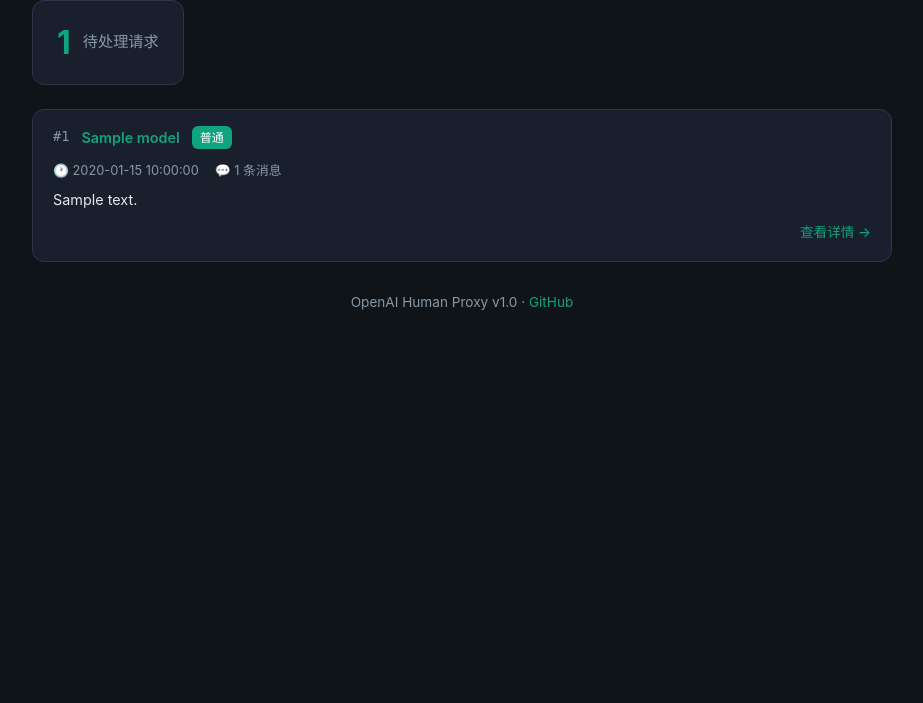
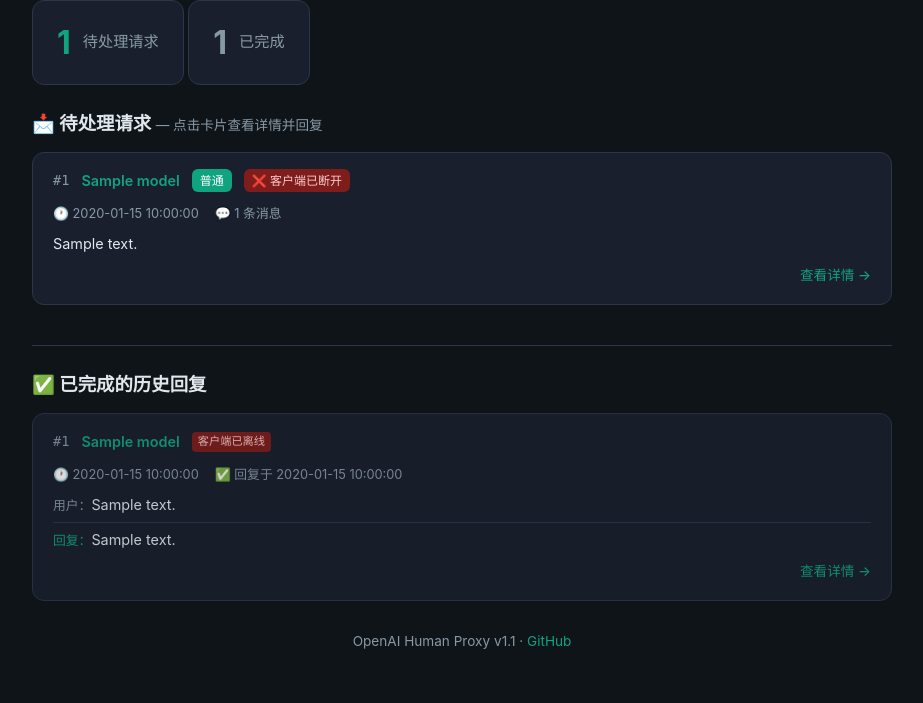
Before and after one commit to alone8198/openai-human-proxy, a FastAPI app: template templates/dashboard.html in a window 1280 px wide. Shown: the part 174-877 px from the top of the page, without its empty margins (178-1101 px from the left). Before the commit the page ends 484 px from the top, so only its background shows below. Run offline with FastAPI, Linux system fonts and the light colour scheme; the template is opened without the code that fills it: most values are stand-ins (such as "Sample title", 1, 10 or a date in 2020).

Commit message:
fix: 客户端断开后请求不再消失 + SSE 心跳保活
修复了两个 Bug：

Bug 1：客户端断开后请求从后台自动删除，人类来不及回复
- 改用 _cleanup_request() 有条件清理
- 只有在人类回复后才归档到 completed_requests
- 客户端断开但未回复的请求继续保留在后台，可继续操作
- 后台显示「客户端已断开」标记，并提示仍可回复

Bug 2：SSE 流式长时间无数据，客户端超时断开
- 每 15 秒发送一条 SSE 注释 (: keepalive) 保活
- 连接不再因为 idle timeout 被断开

其他改进：
- 后台增加「已完成的历史回复」板块，可直接查看过往回复
- 请求详情页显示客户端在线/离线状态
- 回复后若客户端已离线，回复内容存档到历史记录

```diff
--- a/main.py
+++ b/main.py
@@ -6,6 +6,14 @@ OpenAI Human Proxy — 模拟 OpenAI 标准 API 接口，支持人工回复。
 2. 请求进入"待处理"队列，在管理后台显示
 3. 人类在后台查看并输入回复
 4. 等待中的 API 调用收到回复，格式完全兼容 OpenAI 响应
+
+修复的 Bug：
+- ❌ ~~客户端断开后请求从后台消失，来不及回复~~
+  ✅ 客户端断开后请求仍保留在后台，可继续回复
+- ❌ ~~流式响应长时间无数据，客户端超时断开~~
+  ✅ 每 15 秒发送 SSE keepalive 心跳保活
+- ❌ ~~已完成的回复无法查看~~
+  ✅ 已完成的回复在"历史记录"中可查询
 """
 
 import asyncio
@@ -20,7 +28,7 @@ from fastapi import FastAPI, HTTPException, Request, Form, Query
 from fastapi.responses import JSONResponse, StreamingResponse, HTMLResponse, RedirectResponse
 from fastapi.staticfiles import StaticFiles
 from fastapi.templating import Jinja2Templates
-from pydantic import BaseModel, Field
+from pydantic import BaseModel
 
 # ============================================================
 # 应用初始化
@@ -29,7 +37,7 @@ from pydantic import BaseModel, Field
 app = FastAPI(
     title="OpenAI Human Proxy",
     description="模拟 OpenAI 标准 API，支持人工回复的代理服务",
-    version="1.0.0",
+    version="1.1.0",
 )
 
 templates = Jinja2Templates(directory="templates")
@@ -50,6 +58,11 @@ pending_events: dict[str, asyncio.Event] = {}
 
 # 已处理消息计数（用于消息 ID 生成）
 _message_counter = 0
+
+# SSE 心跳间隔（秒）
+SSE_HEARTBEAT_INTERVAL = 15
+# 最长等待人工回复（秒）
+HUMAN_REPLY_TIMEOUT = 3600
 
 
 class ChatMessage(BaseModel):
@@ -81,12 +94,15 @@ class PendingRequest:
         self.reply: Optional[str] = None
         self.is_done = False
         self.is_stream = original_request.stream
+        # 标记客户端是否还连着
+        self.client_connected = True
 
 
 class CompletedRequest:
     """已完成（人工已回复）的请求"""
 
-    def __init__(self, pending: PendingRequest, reply_content: str):
+    def __init__(self, pending: PendingRequest, reply_content: str,
+                 client_was_connected: bool = False):
         global _message_counter
         _message_counter += 1
         self.request_id = pending.request_id
@@ -96,7 +112,7 @@ class CompletedRequest:
         self.created_at = pending.created_at
         self.replied_at = datetime.now().isoformat()
         self.completion_id = f"chatcmpl-{uuid.uuid4().hex[:12]}"
-        self.message_id = f"msg-{uuid.uuid4().hex[:12]}"
+        self.client_was_connected = client_was_connected
         self.usage = {
             "prompt_tokens": self._count_tokens(
                 [m["content"] for m in pending.messages]
@@ -137,7 +153,7 @@ def make_openai_chunk(request_id: str, model: str, delta_content: str,
 
 
 def make_openai_response(request_id: str, model: str, content: str,
-                         completion_id: str, message_id: str,
+                         completion_id: str,
                          usage: dict, created: Optional[int] = None
                          ) -> dict:
     """构造完整的 OpenAI 非流式响应"""
@@ -164,6 +180,39 @@ def make_openai_response(request_id: str, model: str, content: str,
     }
 
 
+def _cleanup_request(request_id: str, move_to_completed: bool = False):
+    """
+    清理请求资源。
+
+    核心规则：
+    - 如果人类已回复 → 移到 completed_requests 存档
+    - 否则 → 保留在 pending_requests 中，人类仍可在后台回复
+    - 只清除 pending_events（事件句柄）
+    """
+    pending = pending_requests.get(request_id)
+    event = pending_events.get(request_id)
+
+    # 清除等待事件（这个不再需要了）
+    if event:
+        pending_events.pop(request_id, None)
+
+    if not pending:
+        return
+
+    # 如果人类已回复 → 归档到 completed_requests 并移除 pending
+    if pending.is_done and pending.reply is not None:
+        completed = CompletedRequest(
+            pending, pending.reply,
+            client_was_connected=pending.client_connected,
+        )
+        completed_requests[request_id] = completed
+        pending_requests.pop(request_id, None)
+    # 如果人类还没有回复 → 保留在 pending（客户端可能断了，但人还可以继续回）
+    # 但标记客户端已断开
+    else:
+        pending.client_connected = False
+
+
 # ============================================================
 # OpenAI 兼容接口
 # ============================================================
@@ -172,7 +221,6 @@ def make_openai_response(request_id: str, model: str, content: str,
 @app.get("/v1/models")
 async def list_models():
     """返回可用模型列表（OpenAI 兼容）"""
-    now = int(time.time())
     return {
         "object": "list",
         "data": [
@@ -214,10 +262,10 @@ async def chat_completions(body: ChatCompletionRequest, request: Request):
 
     if body.stream:
         return await _handle_streaming(request_id, model=body.model,
-                                        created=created, event=event)
+                                       created=created, event=event)
     else:
         return await _handle_nonstreaming(request_id, model=body.model,
-                                           created=created, event=event)
+                                          created=created, event=event)
 
 
 async def _handle_streaming(request_id: str, model: str,
@@ -226,49 +274,63 @@ async def _handle_streaming(request_id: str, model: str,
 
     async def event_generator():
         try:
-            # 先发一个角色标识块
+            # 先发一个角色标识块（空的 delta）
             yield make_openai_chunk(
                 request_id, model, "",
                 created=created,
             )
 
-            # 等待人工回复（带超时检查）
-            timeout = 3600  # 最长等待 1 小时
-            try:
-                await asyncio.wait_for(event.wait(), timeout=timeout)
-            except asyncio.TimeoutError:
+            # 等待人工回复 —— 同时发送 SSE keepalive 心跳
+            reply_content: Optional[str] = None
+            while True:
+                try:
+                    await asyncio.wait_for(event.wait(),
+                                           timeout=SSE_HEARTBEAT_INTERVAL)
+                    # Event 被 set → 有人回复了
+                    pending = pending_requests.get(request_id)
+                    if pending and pending.reply is not None:
+                        reply_content = pending.reply
+                    break
+                except asyncio.TimeoutError:
+                    # 超时是正常的——发一个 SSE keepalive 注释
+                    # SSE 协议中 : 开头的行是注释，客户端会忽略
+                    yield ": keepalive\n\n"
+
+            if reply_content is None:
                 yield make_openai_chunk(
-                    request_id, model, "",
-                    finish_reason="stop",
-                    created=created,
-                )
-                yield "data: [DONE]\n\n"
-                return
-
-            pending = pending_requests.get(request_id)
-            if not pending or not pending.reply:
-                yield make_openai_chunk(
-                    request_id, model, "⚠️ 人工回复为空或请求已过期",
+                    request_id, model, "⚠️ 回复为空或请求已过期",
                     finish_reason="stop", created=created,
                 )
                 yield "data: [DONE]\n\n"
                 return
 
-            reply = pending.reply
-            words = reply  # 直接返回全部内容
+            # 发送回复内容
             yield make_openai_chunk(
-                request_id, model, words,
+                request_id, model, reply_content,
                 finish_reason=None, created=created,
             )
+            # 结束标记
             yield make_openai_chunk(
                 request_id, model, "",
                 finish_reason="stop", created=created,
             )
             yield "data: [DONE]\n\n"
+
+        except asyncio.CancelledError:
+            # 客户端断开连接 → 触发 CancelledError
+            # 保留 pending_requests（人还能后台回复）
+            _cleanup_request(request_id)
+            return
+
+        except Exception:
+            _cleanup_request(request_id)
+            raise
+
         finally:
-            # 清理
-            pending_events.pop(request_id, None)
-            pending_requests.pop(request_id, None)
+            # finally 会在正常 return 或异常退出时执行
+            # 注意：如果上面 except CancelledError 里已处理，这里还会再执行一次
+            # 但 _cleanup_request 是幂等的，所以没问题
+            _cleanup_request(request_id)
 
     return StreamingResponse(
         event_generator(),
@@ -282,41 +344,42 @@ async def _handle_streaming(request_id: str, model: str,
 
 
 async def _handle_nonstreaming(request_id: str, model: str,
-                                created: int, event: asyncio.Event):
+                               created: int, event: asyncio.Event):
     """处理非流式请求——等待人工回复后返回完整响应"""
-    timeout = 3600  # 最长等待 1 小时
     try:
-        await asyncio.wait_for(event.wait(), timeout=timeout)
+        await asyncio.wait_for(event.wait(), timeout=HUMAN_REPLY_TIMEOUT)
     except asyncio.TimeoutError:
-        pending_events.pop(request_id, None)
-        pending_requests.pop(request_id, None)
+        # 超时 → 清理（保留给后台回复）
+        _cleanup_request(request_id)
         raise HTTPException(
             status_code=408,
-            detail="请求超时：人工未在 1 小时内回复",
+            detail="请求超时：人工回复等待超时",
         )
+    except asyncio.CancelledError:
+        # 客户端断开连接
+        _cleanup_request(request_id)
+        raise
 
     pending = pending_requests.get(request_id)
     if not pending or not pending.reply:
-        pending_events.pop(request_id, None)
-        pending_requests.pop(request_id, None)
+        _cleanup_request(request_id)
         raise HTTPException(
             status_code=404,
             detail="请求已过期或回复为空",
         )
 
-    completed = CompletedRequest(pending, pending.reply)
+    # 构建完整响应
+    completed = CompletedRequest(pending, pending.reply,
+                                 client_was_connected=True)
     completed_requests[request_id] = completed
-
-    # 清理
+    pending_requests.pop(request_id, None)
     pending_events.pop(request_id, None)
-    pending_requests.pop(request_id, None)
 
     return make_openai_response(
         request_id=request_id,
         model=model,
         content=pending.reply,
         completion_id=completed.completion_id,
-        message_id=completed.message_id,
         usage=completed.usage,
         created=created,
     )
@@ -329,68 +392,92 @@ async def _handle_nonstreaming(request_id: str, model: str,
 
 @app.get("/", response_class=HTMLResponse)
 async def dashboard(request: Request):
-    """管理后台首页——查看所有待处理请求"""
-    items = []
+    """管理后台首页——查看待处理和已完成的请求"""
+    # 待处理
+    pending_items = []
     for rid, p in pending_requests.items():
         last_msg = p.messages[-1]["content"] if p.messages else ""
-        items.append({
+        pending_items.append({
             "id": rid,
             "model": p.model,
             "messages_count": len(p.messages),
             "last_message_preview": last_msg[:200] + ("..." if len(last_msg) > 200 else ""),
             "created_at": p.created_at,
             "is_stream": p.is_stream,
+            "client_connected": p.client_connected,
         })
-    # 按时间倒序
-    items.sort(key=lambda x: x["created_at"], reverse=True)
+    pending_items.sort(key=lambda x: x["created_at"], reverse=True)
+
+    # 已完成的历史记录
+    completed_items = []
+    for rid, c in completed_requests.items():
+        last_msg = c.messages[-1]["content"] if c.messages else ""
+        completed_items.append({
+            "id": rid,
+            "model": c.model,
+            "last_message_preview": last_msg[:200] + ("..." if len(last_msg) > 200 else ""),
+            "reply_preview": c.reply_content[:200] + ("..." if len(c.reply_content) > 200 else ""),
+            "created_at": c.created_at,
+            "replied_at": c.replied_at,
+            "client_was_connected": c.client_was_connected,
+        })
+    completed_items.sort(key=lambda x: x["replied_at"], reverse=True)
 
     return templates.TemplateResponse(
         "dashboard.html",
-        {"request": request, "pending_requests": items},
+        {
+            "request": request,
+            "pending_requests": pending_items,
+            "completed_requests": completed_items,
+        },
     )
 
 
 @app.get("/request/{request_id}", response_class=HTMLResponse)
 async def view_request(request: Request, request_id: str):
     """查看单个请求的完整详情"""
+    # 先查 pending
     pending = pending_requests.get(request_id)
-    if not pending:
-        # 检查是否已完成
-        completed = completed_requests.get(request_id)
-        if completed:
-            return templates.TemplateResponse(
-                "request_detail.html",
-                {
-                    "request": request,
-                    "req": {
-                        "id": completed.request_id,
-                        "model": completed.model,
-                        "messages": completed.messages,
-                        "created_at": completed.created_at,
-                        "replied_at": completed.replied_at,
-                        "reply": completed.reply_content,
-                        "is_done": True,
-                        "is_stream": False,
-                    },
+    if pending:
+        return templates.TemplateResponse(
+            "request_detail.html",
+            {
+                "request": request,
+                "req": {
+                    "id": pending.request_id,
+                    "model": pending.model,
+                    "messages": pending.messages,
+                    "created_at": pending.created_at,
+                    "reply": pending.reply,
+                    "is_done": pending.is_done,
+                    "is_stream": pending.is_stream,
+                    "client_connected": pending.client_connected,
                 },
-            )
-        raise HTTPException(status_code=404, detail="请求不存在或已过期")
+            },
+        )
 
-    return templates.TemplateResponse(
-        "request_detail.html",
-        {
-            "request": request,
-            "req": {
-                "id": pending.request_id,
-                "model": pending.model,
-                "messages": pending.messages,
-                "created_at": pending.created_at,
-                "reply": pending.reply,
-                "is_done": pending.is_done,
-                "is_stream": pending.is_stream,
+    # 再查 completed
+    completed = completed_requests.get(request_id)
+    if completed:
+        return templates.TemplateResponse(
+            "request_detail.html",
+            {
+                "request": request,
+                "req": {
+                    "id": completed.request_id,
+                    "model": completed.model,
+                    "messages": completed.messages,
+                    "created_at": completed.created_at,
+                    "replied_at": completed.replied_at,
+                    "reply": completed.reply_content,
+                    "is_done": True,
+                    "is_stream": False,
+                    "client_connected": completed.client_was_connected,
+                },
             },
-        },
-    )
+        )
+
+    raise HTTPException(status_code=404, detail="请求不存在或已过期")
 
 
 @app.post("/request/{request_id}/reply")
@@ -403,10 +490,13 @@ async def reply_request(request_id: str, content: str = Form(...)):
     pending.reply = content
     pending.is_done = True
 
-    # 触发等待事件
+    # 如果有客户端还在等 → 触发事件
     event = pending_events.get(request_id)
     if event:
         event.set()
+    else:
+        # 客户端已断开 → 直接归档
+        _cleanup_request(request_id)
 
     return RedirectResponse(url="/", status_code=303)
 
@@ -426,7 +516,7 @@ async def cancel_request(request_id: str):
 
 @app.get("/api/pending", response_class=JSONResponse)
 async def api_pending_requests():
-    """API：获取待处理请求列表（JSON 格式，可供外部调用）"""
+    """API：获取待处理请求列表（JSON 格式）"""
     items = []
     for rid, p in pending_requests.items():
         items.append({
@@ -437,6 +527,7 @@ async def api_pending_requests():
             "is_stream": p.is_stream,
             "is_done": p.is_done,
             "has_reply": p.reply is not None,
+            "client_connected": p.client_connected,
         })
     items.sort(key=lambda x: x["created_at"], reverse=True)
     return {"pending_requests": items}
@@ -457,7 +548,7 @@ if __name__ == "__main__":
         return 8000
 
     port = find_free_port()
-    print(f"🚀 OpenAI Human Proxy 启动中...")
+    print(f"🚀 OpenAI Human Proxy v1.1.0")
     print(f"📋 管理后台: http://127.0.0.1:{port}/")
     print(f"🤖 OpenAI API: http://127.0.0.1:{port}/v1/")
     print(f"📦 示例调用:")
--- a/static/style.css
+++ b/static/style.css
@@ -112,6 +112,10 @@ header h1 {
   font-size: 0.95rem;
 }
 
+.stat.muted .stat-number {
+  color: var(--text-secondary);
+}
+
 /* ===== Request Cards ===== */
 
 .request-cards {
@@ -169,6 +173,24 @@ header h1 {
 .card-badge.normal {
   background: var(--accent);
   color: white;
+}
+
+.card-badge.disconnected {
+  background: #7f1d1d;
+  color: #fecaca;
+}
+
+.card-badge.connected {
+  background: #064e3b;
+  color: #a7f3d0;
+}
+
+.card-badge.disconnected-small {
+  background: #7f1d1d;
+  color: #fecaca;
+  font-size: 0.7rem;
+  padding: 1px 6px;
+  border-radius: 4px;
 }
 
 .card-body {
@@ -240,6 +262,72 @@ header h1 {
   margin-top: 16px !important;
   font-size: 0.85rem !important;
   color: var(--text-secondary) !important;
+}
+
+/* ===== Section Titles ===== */
+
+.section-title {
+  font-size: 1.15rem;
+  margin-bottom: 14px;
+}
+
+.client-hint {
+  font-size: 0.85rem;
+  color: var(--text-secondary);
+  font-weight: 400;
+}
+
+.completed-section {
+  margin-top: 40px;
+  padding-top: 24px;
+  border-top: 1px solid var(--border);
+}
+
+.card-done {
+  border-color: var(--border);
+  opacity: 0.85;
+}
+
+.card-done:hover {
+  opacity: 1;
+}
+
+.card-preview .label {
+  color: var(--text-secondary);
+  font-size: 0.8rem;
+}
+
+.card-preview .label-reply {
+  color: var(--accent);
+}
+
+.reply-preview {
+  margin-top: 6px;
+  padding-top: 6px;
+  border-top: 1px solid var(--border);
+}
+
+/* ===== Client status ===== */
+
+.client-connected {
+  color: #34d399;
+}
+
+.client-disconnected {
+  color: #f87171;
+}
+
+/* ===== Warning Banner ===== */
+
+.warning-banner {
+  background: #451a03;
+  border: 1px solid #92400e;
+  border-radius: 8px;
+  padding: 10px 14px;
+  margin-bottom: 12px;
+  font-size: 0.85rem;
+  color: #fbbf24;
+  line-height: 1.5;
 }
 
 /* ===== Request Info ===== */
--- a/templates/dashboard.html
+++ b/templates/dashboard.html
@@ -19,9 +19,21 @@
                     <span class="stat-number">{{ pending_requests|length }}</span>
                     <span class="stat-label">待处理请求</span>
                 </div>
+                <div class="stat muted">
+                    <span class="stat-number">{{ completed_requests|length }}</span>
+                    <span class="stat-label">已完成</span>
+                </div>
             </section>
 
+            <!-- ===== 待处理请求 ===== -->
             <section class="requests-list">
+                <h2 class="section-title">
+                    📩 待处理请求
+                    {% if pending_requests %}
+                        <span class="client-hint">— 点击卡片查看详情并回复</span>
+                    {% endif %}
+                </h2>
+
                 {% if pending_requests %}
                     <div class="request-cards">
                     {% for req in pending_requests %}
@@ -32,6 +44,11 @@
                                 <span class="card-badge {% if req.is_stream %}stream{% else %}normal{% endif %}">
                                     {{ '流式' if req.is_stream else '普通' }}
                                 </span>
+                                {% if not req.client_connected %}
+                                    <span class="card-badge disconnected">❌ 客户端已断开</span>
+                                {% else %}
+                                    <span class="card-badge connected">🟢 连接中</span>
+                                {% endif %}
                             </div>
                             <div class="card-body">
                                 <div class="card-meta">
@@ -60,10 +77,45 @@
                     </div>
                 {% endif %}
             </section>
+
+            <!-- ===== 已完成历史 ===== -->
+            {% if completed_requests %}
+            <section class="requests-list completed-section">
+                <h2 class="section-title">✅ 已完成的历史回复</h2>
+                <div class="request-cards">
+                {% for req in completed_requests %}
+                    <div class="card card-done" onclick="location.href='/request/{{ req.id }}'">
+                        <div class="card-header">
+                            <span class="card-id">#{{ req.id[:12] }}</span>
+                            <span class="card-model">{{ req.model }}</span>
+                            {% if not req.client_was_connected %}
+                                <span class="card-badge disconnected-small">客户端已离线</span>
+                            {% endif %}
+                        </div>
+                        <div class="card-body">
+                            <div class="card-meta">
+                                <span>🕐 {{ req.created_at }}</span>
+                                <span>✅ 回复于 {{ req.replied_at }}</span>
+                            </div>
+                            <div class="card-preview">
+                                <span class="label">用户：</span>{{ req.last_message_preview }}
+                            </div>
+                            <div class="card-preview reply-preview">
+                                <span class="label label-reply">回复：</span>{{ req.reply_preview }}
+                            </div>
+                        </div>
+                        <div class="card-footer">
+                            <span class="btn-link">查看详情 →</span>
+                        </div>
+                    </div>
+                {% endfor %}
+                </div>
+            </section>
+            {% endif %}
         </main>
 
         <footer>
-            <p>OpenAI Human Proxy v1.0 ·
+            <p>OpenAI Human Proxy v1.1 ·
                <a href="https://github.com/alone8198/openai-human-proxy" target="_blank">GitHub</a></p>
         </footer>
     </div>
```
Also changed, not shown: templates/request_detail.html (+29 -2 lines), .workbuddy/memory/2026-05-16.md (added).
